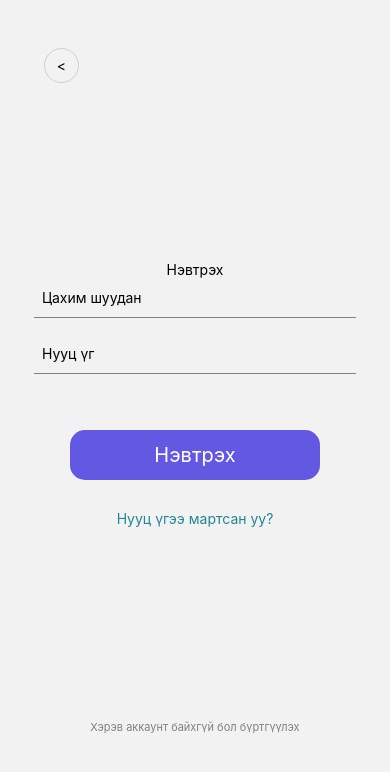
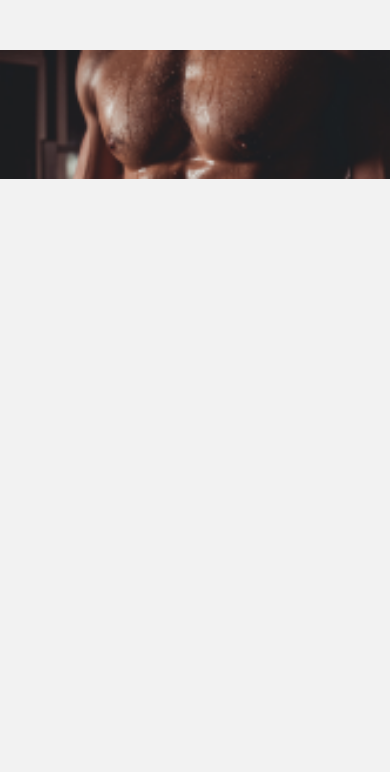
Before and after one commit to ganaa0918/Fitness_app, a React Native app in the folder client/: screen /Exercises in a window 390 px wide. Shown: the top 772 px of the page. Built offline with nearby package versions, Linux system fonts and the light colour scheme.

Commit message:
hhe zondoo ih push hiidegt gomenesay

```diff
--- a/client/App.js
+++ b/client/App.js
@@ -1,10 +1,18 @@
 import * as React from "react"
 import MainContainer from "./navigation"
 import Login_nav from "./navigation/login_nav";
-
+import { NavigationContainer } from '@react-navigation/native';
+import { createNativeStackNavigator } from "@react-navigation/native-stack";
+import Exercises from "./views/workout_nav/Exercises";
+const Stack = createNativeStackNavigator()
 function App(){
   return(
-    <Login_nav/>
+    <NavigationContainer>
+      <Stack.Navigator>
+        <Stack.Screen name="Login_nav" component={Login_nav} options={{headerShown: false}} />
+        <Stack.Screen name="Exercises" component={Exercises} options={{headerShown: false}} />
+      </Stack.Navigator>
+    </NavigationContainer>
   );
 }
 export default App
--- a/client/views/workout_nav/index.js
+++ b/client/navigation/Workout_navs/index.js
@@ -1,11 +1,9 @@
 import * as React from "react";
 import {  Text } from 'react-native';
 import { createMaterialTopTabNavigator } from '@react-navigation/material-top-tabs';
-
 const Tab = createMaterialTopTabNavigator();
-
-import Fitness from "./Fitness";
-import AtHome from "./AtHome";
+import Fitness from "../../views/workout_nav/Fitness";
+import AtHome from "../../views/workout_nav/AtHome";
 export default function Workout() {
   const screenOptions = ({ route }) => ({
     tabBarActiveTintColor: '#000000', // Change the active tab color
@@ -21,8 +19,9 @@ export default function Workout() {
     tabBarShowLabel: true,
   });
   return (
-    <Tab.Navigator screenOptions={screenOptions}>
-      <Tab.Screen name="Гэртээ" component={AtHome} />
+
+    <Tab.Navigator screenOptions={screenOptions} initialRouteName="Гэртээ" independent={true}>
+      <Tab.Screen name="Гэртээ" component={AtHome} options={{ headerShown: false, tabBarLabel:'New' }} />
       <Tab.Screen name="Фитнеcc" component={Fitness} />
     </Tab.Navigator>
     )
--- a/client/navigation/index.js
+++ b/client/navigation/index.js
@@ -3,17 +3,17 @@ import * as React from "react";
   import { createBottomTabNavigator } from "@react-navigation/bottom-tabs";
   import { NavigationContainer } from "@react-navigation/native";
   import { FontAwesome5 } from '@expo/vector-icons';
+  import { createNativeStackNavigator } from "@react-navigation/native-stack";
   // Screens
   import Home from "../views/Home";
-import Workout from "../views/workout_nav";
+  import Workout from "./Workout_navs";
   import Activity from "../views/Activity";
   import Profile from "../views/Profile";
-import Login from "../views/Login";
+  import Exercises from "../views/workout_nav/Exercises";
   const Tab = createBottomTabNavigator();
-
+  const Stack = createNativeStackNavigator()
   export default function MainContainer() {
     return (
-    <NavigationContainer independent={true}>
       <Tab.Navigator
         screenOptions={({ route }) => ({
           tabBarIcon: ({ color, size }) => {
@@ -53,11 +53,10 @@ export default function MainContainer() {
           },
         })}
       >
-      <Tab.Screen name="Home" component={Home}  />
-      <Tab.Screen name="Workout" component={Workout} />
-      <Tab.Screen name="Activity" component={Activity} />
-      <Tab.Screen name="Profile" component={Profile} />
+        <Tab.Screen name="Home" component={Home}/>
+        <Tab.Screen name="Workout" component={Workout} options={{ headerTitle: 'Дасгал' }} />
+        <Tab.Screen name="Activity" component={Activity} options={{ headerTitle: 'Миний Үйл ажилгаа' }}/>
+        <Tab.Screen name="Profile" component={Profile} options={{headerTitle:'Миний хуудас', headerTitleAlign:'center'}} />
       </Tab.Navigator>
-    </NavigationContainer>
     )
   }
--- a/client/navigation/login_nav.js
+++ b/client/navigation/login_nav.js
@@ -1,20 +1,17 @@
 import React from 'react'
-import { NavigationContainer } from '@react-navigation/native';
 import { createNativeStackNavigator } from '@react-navigation/native-stack';
 import Login from '../views/Login';
 import Restore from '../views/Restore';
 import MainContainer from '.';
 const Stack = createNativeStackNavigator();
 
-function Login_nav() {
+function Login_nav({ navigation, route }) {
   return (
-    <NavigationContainer>
       <Stack.Navigator initialRouteName="Login">
         <Stack.Screen name="Login" component={Login} options={{ headerShown: false }} />
         <Stack.Screen name="Restore" component={Restore} options={{ headerShown: false }} />
         <Stack.Screen name="MainContainer" component={MainContainer} options={{ headerShown: false }} />
       </Stack.Navigator>
-    </NavigationContainer>
   )
 }
 
--- a/client/views/workout_nav/AtHome.js
+++ b/client/views/workout_nav/AtHome.js
@@ -5,11 +5,13 @@ import Tseej from './athome_pics/tseej.png';
 import Nuruu from './athome_pics/nuruu.png';
 import Gedes from './athome_pics/gedes.png';
 import Costum from './athome_pics/athome_costom.png';
-const onPressHandler = () => {
-  // perform the desired action
-  console.log('Button pressed!');
-};
-const AtHome = ({navigation}) => {
+import { useNavigation } from '@react-navigation/native';
+function AtHome () {
+const navigation= useNavigation();
+
+  const goToSecondScreen = () => {
+    navigation.navigate('Exercises');
+  };
   return (
     <View style={styles.container}>
       <View style={styles.fullWidth}>
@@ -31,7 +33,7 @@ const AtHome = ({navigation}) => {
         <Text style={styles.text2}>Body focus</Text>
       </View>
       <View style={styles.twoColumn}>
-        <TouchableOpacity style={styles.image}>
+        <TouchableOpacity style={styles.image} onPress={goToSecondScreen}>
         <Image source={Tseej}  />
         </TouchableOpacity>
         <TouchableOpacity style={styles.image}>
--- /dev/null
+++ b/client/views/workout_nav/Exercises.js
@@ -0,0 +1,23 @@
+import * as React from "react"
+import {View, Text, Image, StyleSheet } from "react-native"
+import Tseej from '../workout_nav/athome_pics/tseej.png'
+function Exercises() {
+  return (
+    <View style={styles.container}>
+      <Image source={Tseej} style={styles.image}/>
+    </View>
+  )
+}
+
+const styles = StyleSheet.create({
+  container: {
+    flex: 1,
+    alignItems: "center",
+    justifyContent: "flex-start",
+    paddingTop: 50,
+  },
+  image: {
+    width: "100%",
+  },
+});
+export default Exercises
```
Also changed, not shown: client/views/workout_nav/Exer_packg.js (deleted, +0 -11 lines), client/navigation/Workout_navs/Work.js (deleted). Lines whose indentation alone changed are shown as unchanged.
